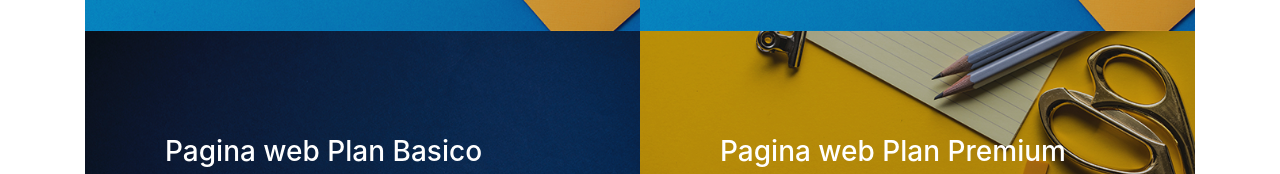
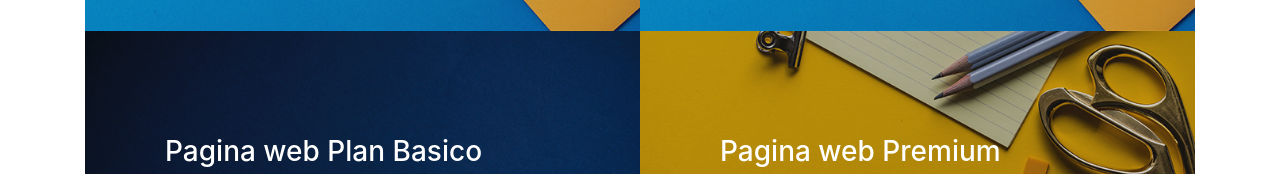
Before and after one commit to ricardo-3/porfo, a website with bundled scripts: page index.html in a window 1280 px wide. Shown: the part 2380-2554 px from the top of the page. Built offline with nearby package versions, Linux system fonts and the light colour scheme.

Commit message:
cambios letras 2

```diff
--- a/index.html
+++ b/index.html
@@ -185,7 +185,7 @@
           <a class="portfolio-item" href="#!">
             <div class="caption">
               <div class="caption-content">
-                <div class="h3">Pagina web Plan Premium</div>
+                <div class="h3">Pagina web Premium</div>
                 <p class="mb-0">Plan que incluye diseño web + Logo, el logo potencia la imagen de tu sitio web, Certificado de seguridad para pagos (SSL) Mediciones analiticas del sitio <br>Desde $45.000 </p>
               </div>
             </div>
```
